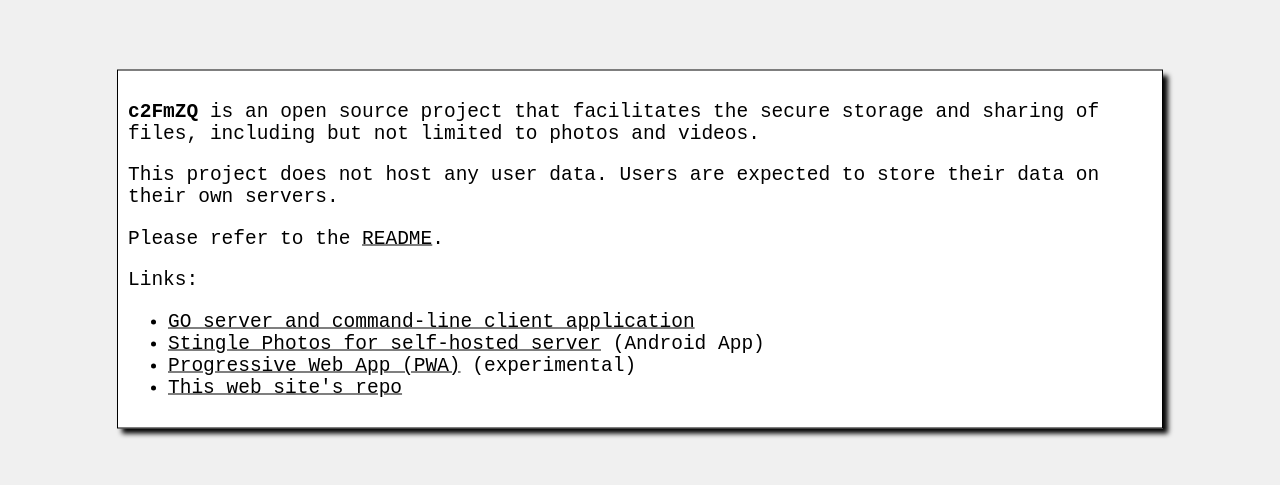
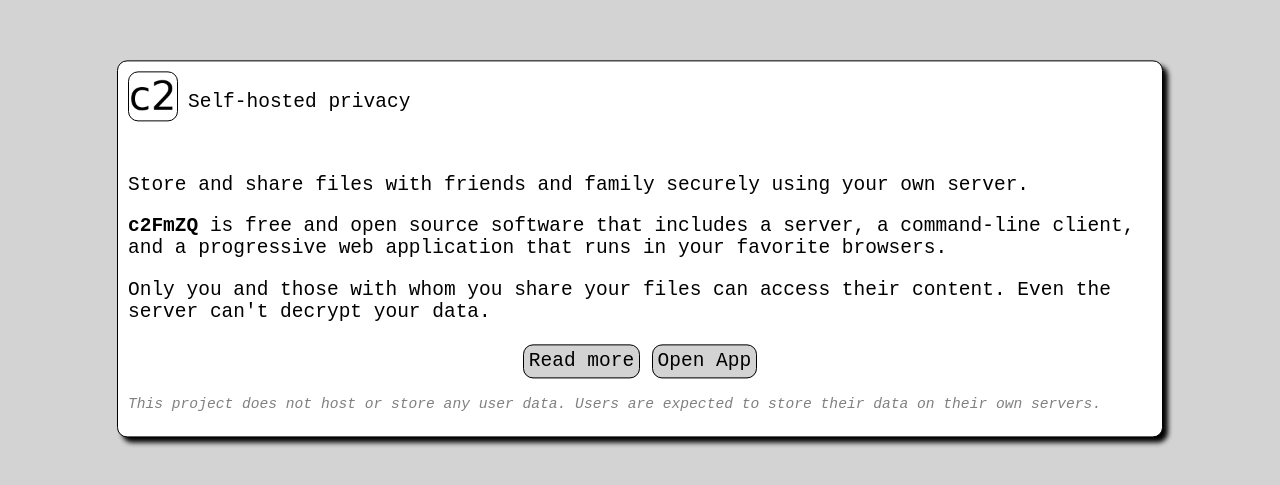
Before and after one commit to c2FmZQ/c2FmZQ.github.io, a plain HTML site: page index.html in a window 1280 px wide. Shown: the part 151-636 px from the top of the page. Drawn offline with Linux system fonts and the light colour scheme.

Commit message:
Update content

```diff
--- a/index.html
+++ b/index.html
@@ -21,9 +21,9 @@
   <title>c2FmZQ</title>
   <meta name="viewport" content="width=device-width, initial-scale=1, minimum-scale=1" />
   <meta http-equiv="content-type" content="text/html; charset=utf-8" />
-  <meta name="description" content="Open source project that facilitates the secure storage and sharing of files, including but not limited to photos and videos." />
+  <meta name="description" content="Store and share files with friends and family securely using your own server." />
   <meta name="keywords" content="photos,security,fuse,privacy,encryption,pwa,progressive-web-app,storage,sharing,self-hosted,videos,fuse-filesystem,end-to-end-encryption,zero-trust" />
-  <link rel="icon" type="image/png" href="pwa/c2.png" />
+  <link rel="icon" type="image/png" href="pwa/c2-144x144.png" />
   <style>
 html {
   margin: 0;
@@ -32,13 +32,24 @@
 body {
   font-family: monospace;
   font-size: 150%;
-  background-color: rgb(240, 240, 240);
+  background-color: lightgrey;
 }
-a {
+div.buttons {
+  text-align: center;
+}
+div.buttons a {
   color: black;
+  text-decoration: none;
+  border: 1px solid black;
+  border-radius: 10px;
+  padding: 0.25em;
+  line-height: 2em;
+  background-color: lightgrey;
+  white-space: nowrap;
 }
-a:hover {
-  color: gray;
+div.buttons a:hover {
+  color: white;
+  background-color: grey;
 }
 #main {
   position: fixed;
@@ -47,28 +58,43 @@
   transform: translate(-50%, -50%);
   padding: 10px;
   border: 1px solid black;
+  border-radius: 10px;
   box-shadow: 5px 5px 5px black;
   width: 80vw;
   max-height: 80vh;
   overflow-y: scroll;
   background-color: white;
 }
+#main img {
+  border: 1px solid black;
+  border-radius: 10px;
+  float: left;
+  margin-right: 10px;
+  margin-bottom: 10px;
+}
+p.smaller {
+  color: gray;
+  font-size: 75%;
+  font-style: italic;
+}
   </style>
 </head>
 <body>
 <div id="main">
-<p><strong>c2FmZQ</strong> is an open source project that facilitates the secure storage and sharing of files, including
-but not limited to photos and videos.</p>
-<p>This project does not host any user data. Users are expected to store their data on their own servers.</p>
-<p>Please refer to the <a href="https://github.com/c2FmZQ/c2FmZQ/blob/main/README.md">README</a>.</p>
+<a href="https://c2fmzq.org/"><img src="pwa/c2-144x144.png" width="48" height="48" alt="c2FmZQ" /></a>
+<p>Self-hosted privacy</p>
+<br clear="all" />
+<p>Store and share files with friends and family securely using your own server.</p>
+<p><strong>c2FmZQ</strong> is free and open source software that includes a server,
+a command-line client, and a progressive web application that runs in your
+favorite browsers.</p>
+<p>Only you and those with whom you share your files can access their content. Even the server can't decrypt your data.</p>
 
-<p>Links:</p>
-<ul>
-<li><a href="https://github.com/c2FmZQ/c2FmZQ">GO server and command-line client application</a></li>
-<li><a href="https://github.com/c2FmZQ/stingle-photos-for-self-hosted-server">Stingle Photos for self-hosted server</a> (Android App)</li>
-<li><a href="pwa/">Progressive Web App (PWA)</a> (experimental)</li>
-<li><a href="https://github.com/c2FmZQ/c2FmZQ.github.io">This web site's repo</a></li>
-</ul>
+<div class="buttons">
+<a href="https://github.com/c2FmZQ/c2FmZQ#readme">Read more</a>
+<a href="pwa/">Open App</a>
+</div>
+<p class="smaller">This project does not host or store any user data. Users are expected to store their data on their own servers.</p>
 </div>
 </body>
 </html>
```
